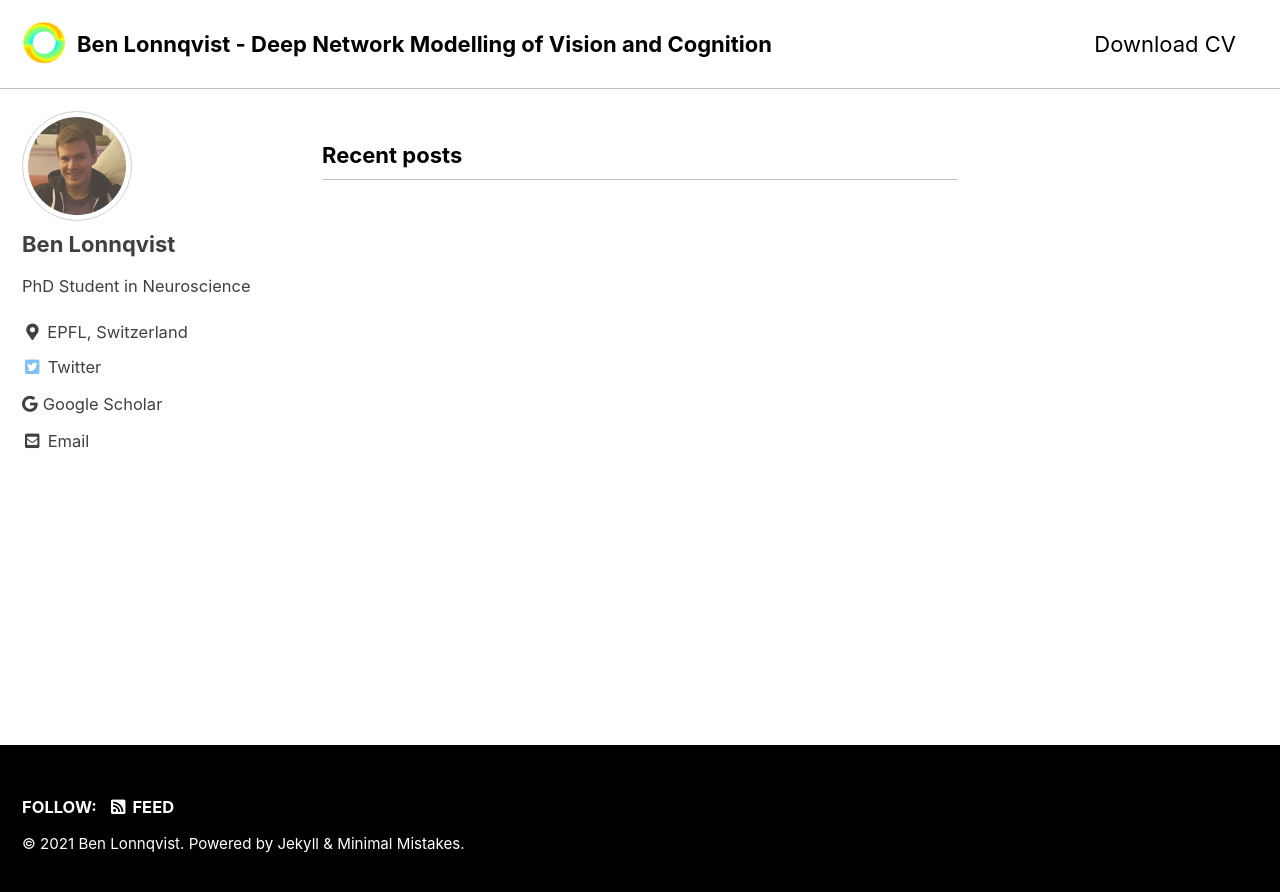
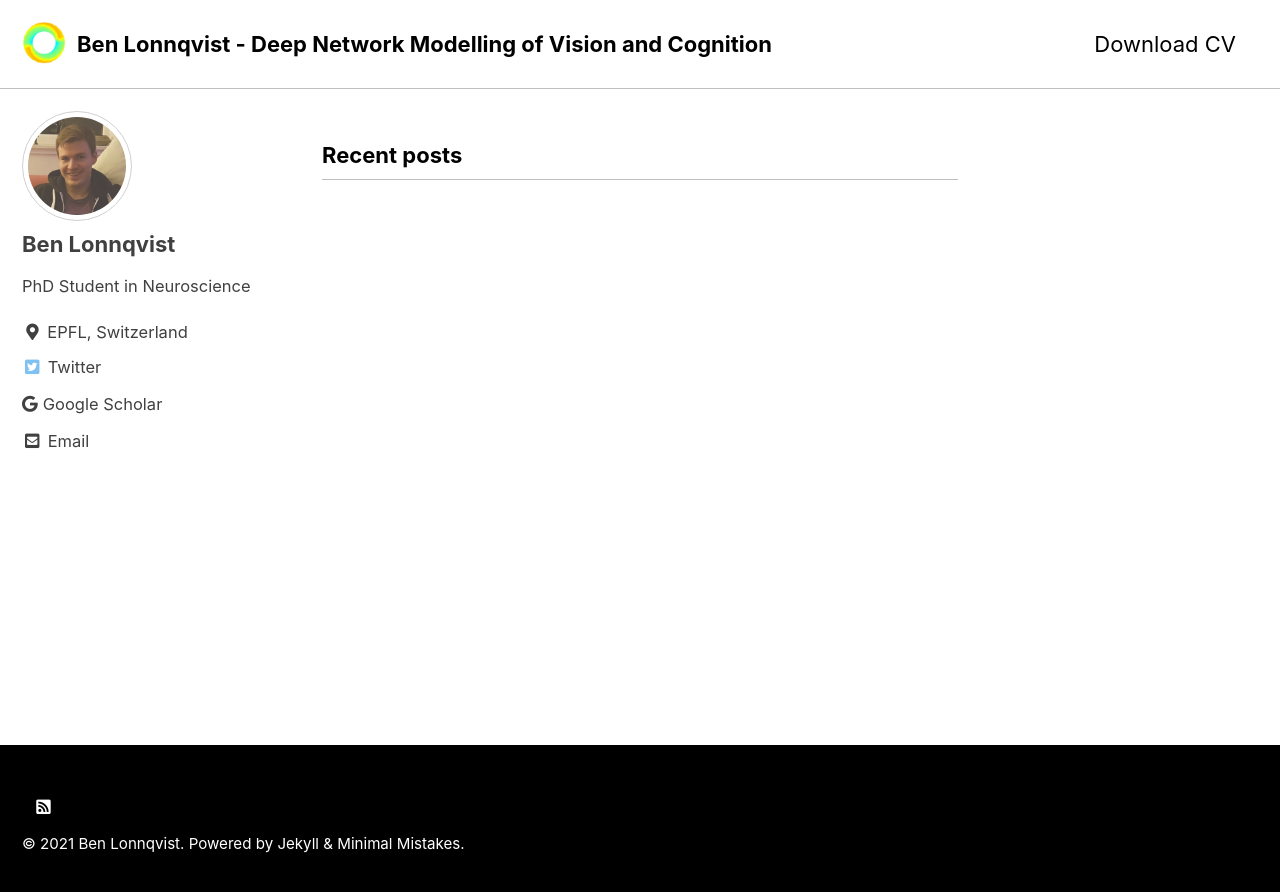
Before and after one commit to benlonnqvist/benlonnqvist.github.io, a Jekyll site: the page built from index.html, in a window 1280 px wide. Shown: the top 892 px of the page. Built offline with Jekyll 4.4.1, drawn with Linux system fonts in a browser that asks for light colours; cached includes are drawn as plain includes; the list of posts is cut into pages by our own code.

Commit message:
Update ui-text.yml

```diff
--- a/_data/ui-text.yml
+++ b/_data/ui-text.yml
@@ -27,8 +27,8 @@ en: &DEFAULT_EN
   comments_title             : "Comments"
   more_label                 : "Learn more"
   related_label              : "You may also enjoy"
-  follow_label               : "Follow:"
-  feed_label                 : "Feed"
+  follow_label               : " "
+  feed_label                 : " "
   powered_by                 : "Powered by"
   website_label              : "Website"
   email_label                : "Email"
```
